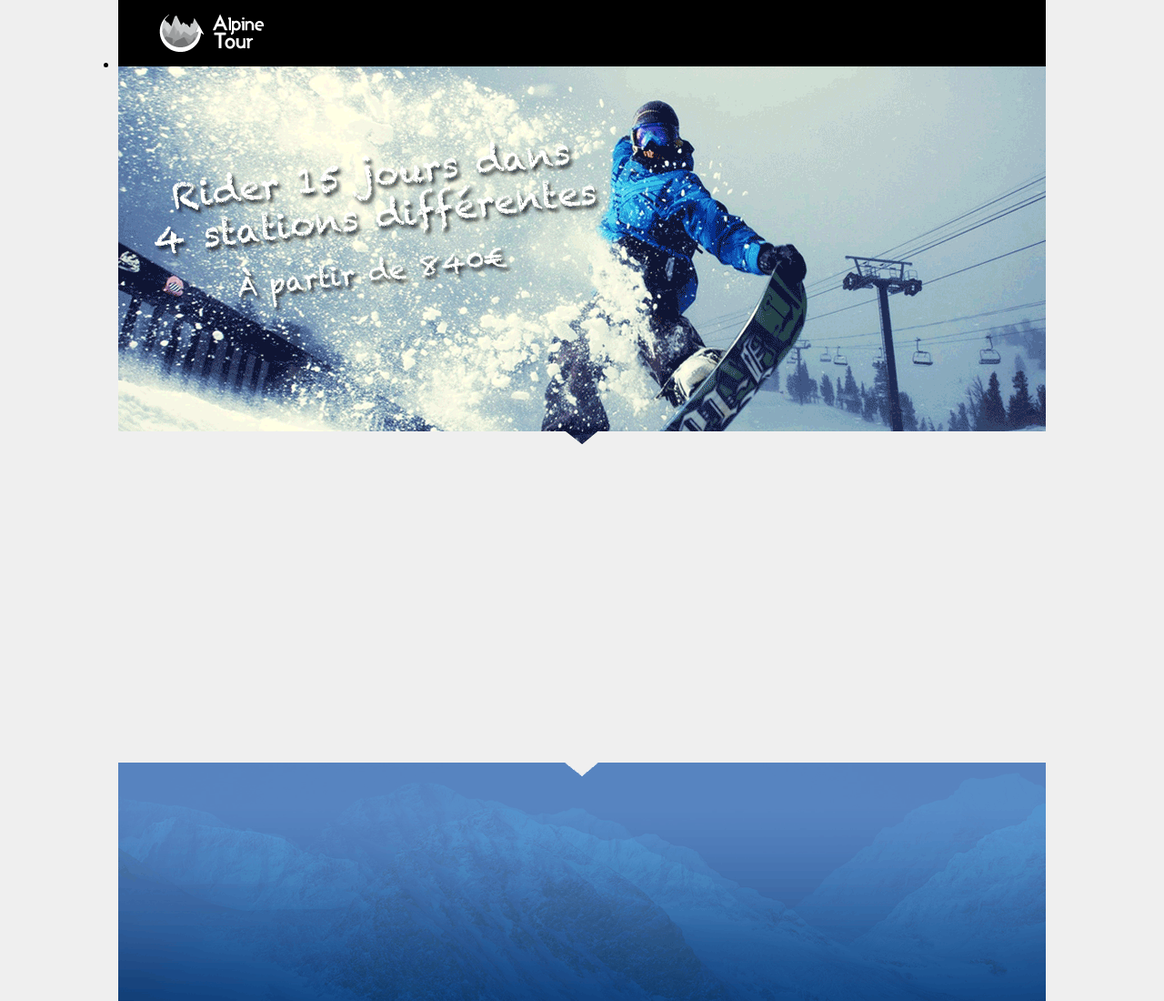
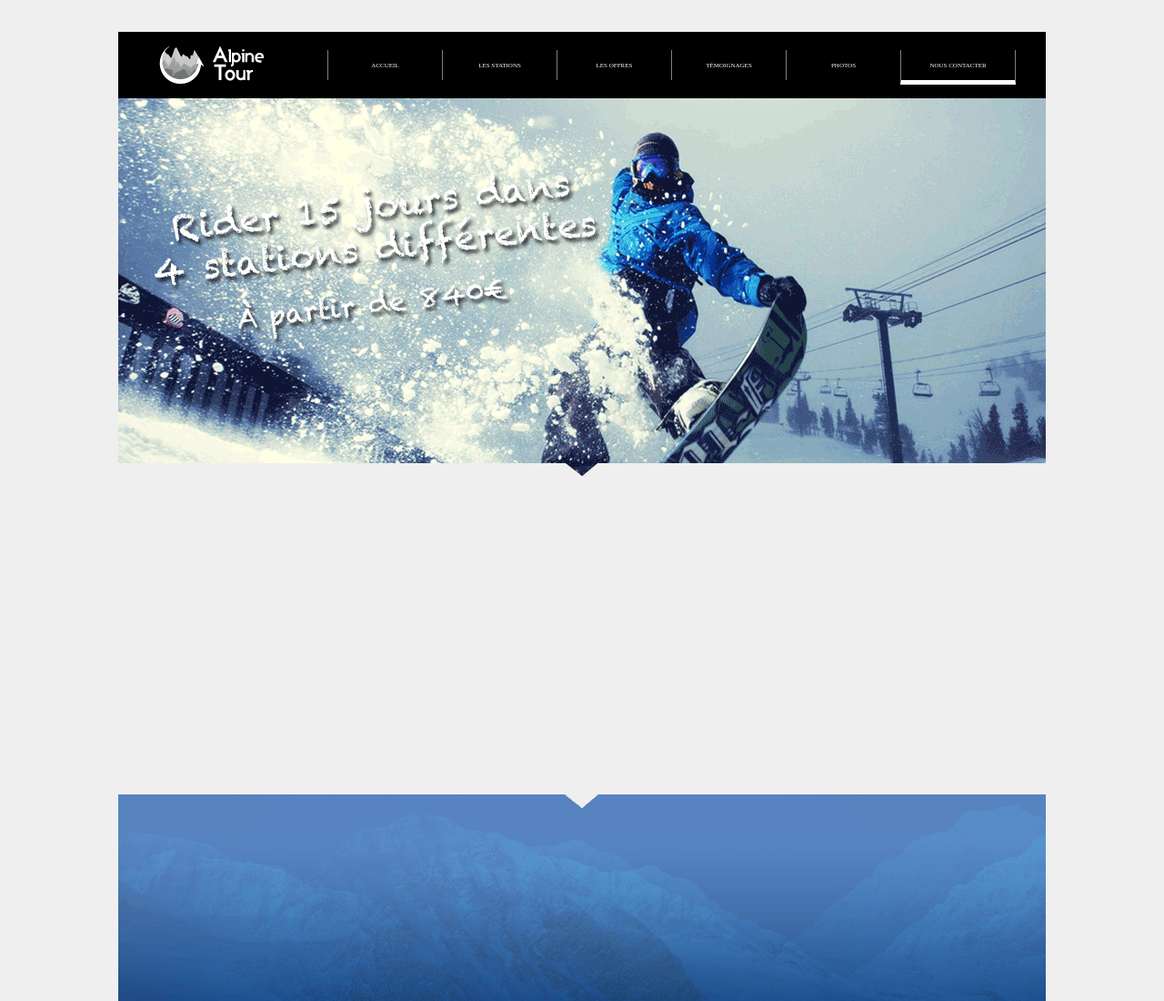
Before and after one commit to AsBilou/Project_Luo, a plain HTML site: page index.html in a window 1280 px wide. Shown: the top 1100 px of the page at 91% size. Drawn offline with Linux system fonts and the light colour scheme.

Commit message:
Menu end

```diff
--- a/css/style.css
+++ b/css/style.css
@@ -5,6 +5,7 @@
 
 body{
     background-color: rgb(239,239,239);
+    font-size: 100%;
 }
 
 .container{
@@ -17,9 +18,39 @@ body{
     background-color: black;
 }
 
+.menu_list{
+    margin-left: 230px;
+}
+
+.menu_list ul{
+    list-style-type: none;
+    margin-top: 35px;
+}
+
+.menu_list li{
+    float: left;
+    width: 125px;
+    height: 20px;
+    color: white;
+    text-align: center;
+    font-size: 0.4375em;
+    margin-top: 20px;
+    padding-top: 13px;
+    border-left:solid 1px gray ;
+}
+
+.last{
+    border-right:1px solid gray;
+}
+
+.menu_active{
+    border-bottom: 5px solid white;
+}
+
 .menu_img{
     margin-left: 45px;
     padding-top: 15px;
+    float: left;
 }
 
 .form{
--- a/index.html
+++ b/index.html
@@ -18,10 +18,25 @@
             <div class="menu_img">
                 <a href="index.html"><img src="img/logo.png" alt="logo" width="115" height="43" /></a>
             </div>
-            <div class="menu">
+            <div class="menu_list">
                 <ul>
                     <li>
-
+                        ACCUEIL
+                    </li>
+                    <li>
+                        LES STATIONS
+                    </li>
+                    <li>
+                        LES OFFRES
+                    </li>
+                    <li>
+                        TÉMOIGNAGES
+                    </li>
+                    <li>
+                        PHOTOS
+                    </li>
+                    <li class="last menu_active">
+                        NOUS CONTACTER
                     </li>
                 </ul>
             </div>
```
